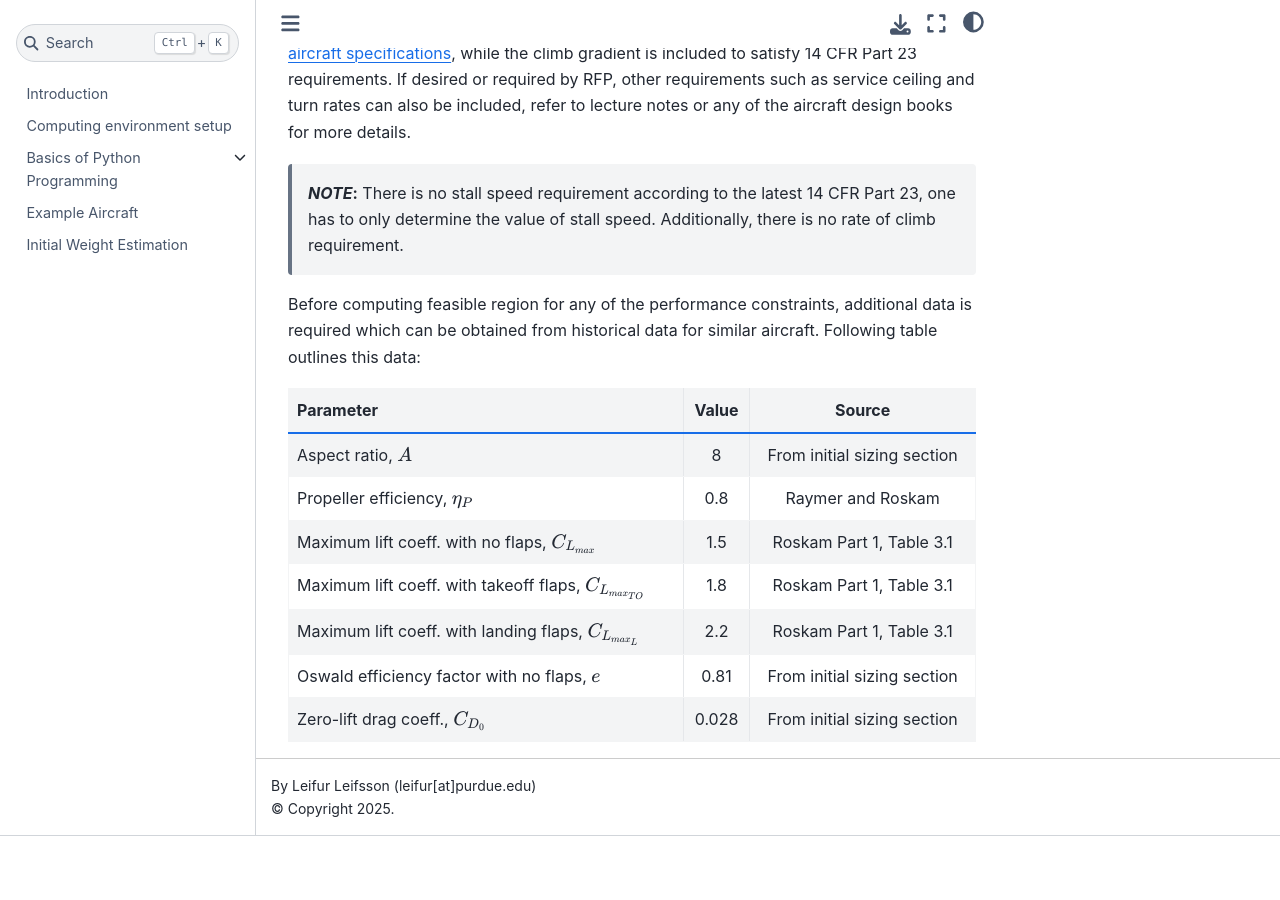
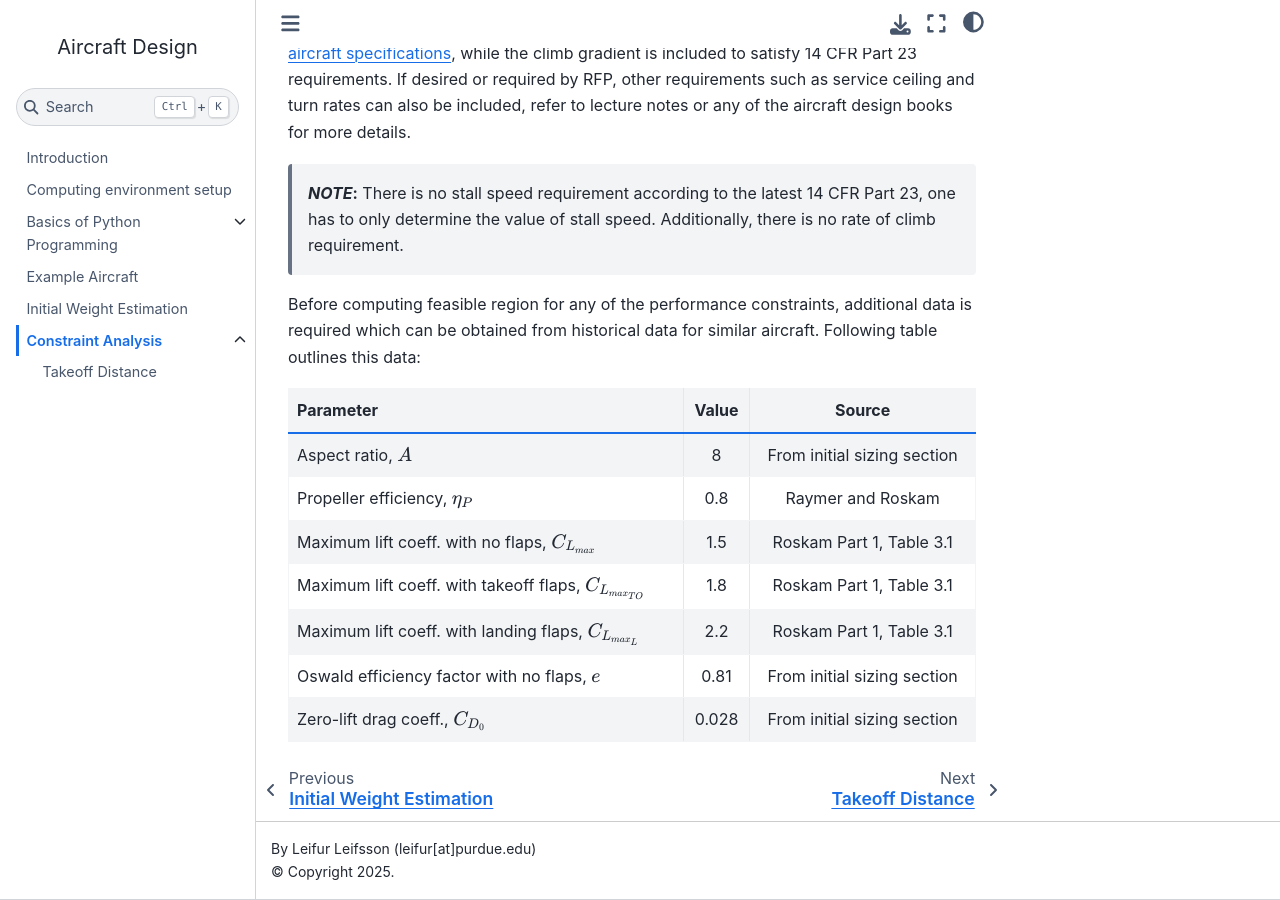
Before and after one commit to ComputationalDesignLab/aircraft-design, a Jupyter Book: the page built from book/constraint_analysis/intro.md, in a window 1280 px wide and 900 px high, scrolled down 511 px. Built offline with Jupyter Book 1.0.4 settings and Sphinx 7.4.7 and the Sphinx Book theme 1.1.4, drawn with Linux system fonts in a browser that asks for light colours; before the commit the page ends 1347 px from its top, so only the background shows below that; some of the changed lines change nothing that is shown.

Commit message:
added constraint analysis intro and takeoff section in toc

```diff
--- a/book/_toc.yml
+++ b/book/_toc.yml
@@ -9,6 +9,6 @@
       - file: python_basics/resources
   - file: example_aircraft
   - file: initial_weight_estimation
-  # - file: constraint_analysis/intro
-  #   sections:
-  #     - file: constraint_analysis/takeoff
+  - file: constraint_analysis/intro
+    sections:
+      - file: constraint_analysis/takeoff
```
